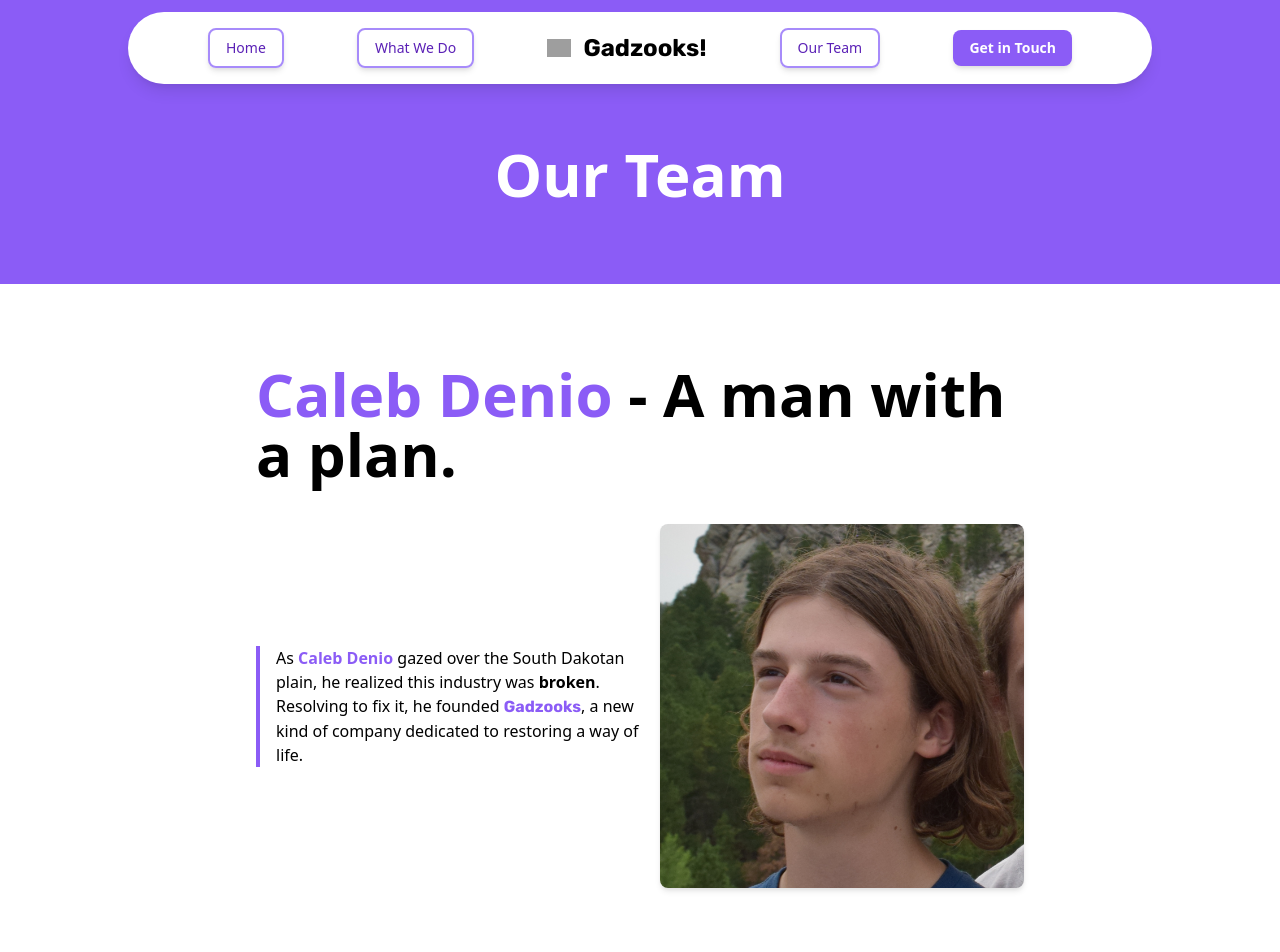
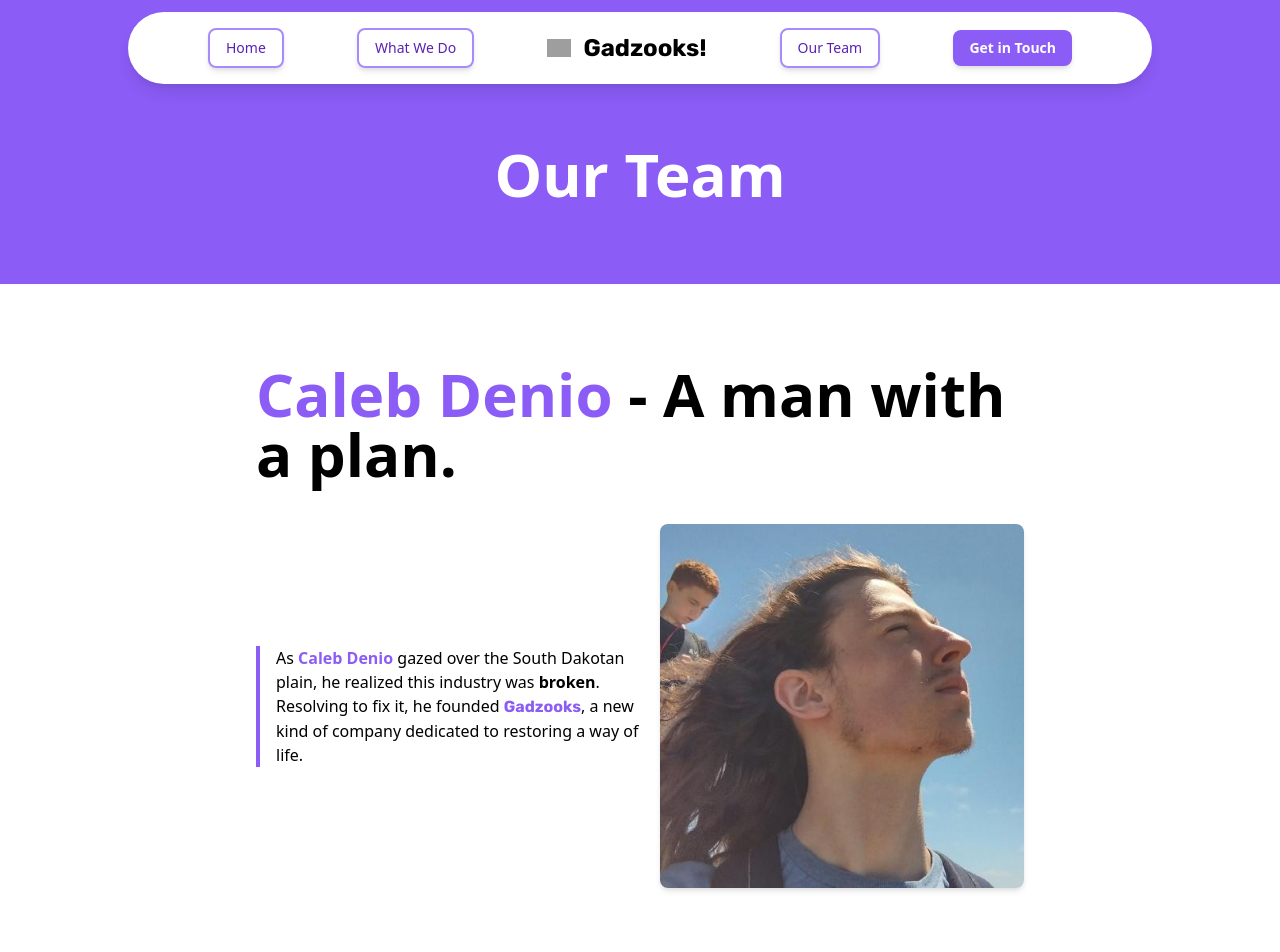
Before and after one commit to cjdenio/gadzooks, a Next.js app: page /team in a window 1280 px wide. Shown: the top 952 px of the page. Built offline with nearby package versions, Linux system fonts and the light colour scheme; grey boxes are pictures that could not be loaded.

Commit message:
there's a new caleb in town

```diff
--- a/src/pages/team.tsx
+++ b/src/pages/team.tsx
@@ -46,7 +46,7 @@ export default function TeamPage() {
             company dedicated to restoring a way of life.
           </div>
           <img
-            src="/img/caleb.jpg"
+            src="/img/caleb.png"
             alt="Caleb Denio"
             className="flex-1 w-full rounded-lg shadow-md min-w-200"
           />
```
Also changed, not shown: public/img/caleb.jpg (deleted), public/img/caleb.png (added).
